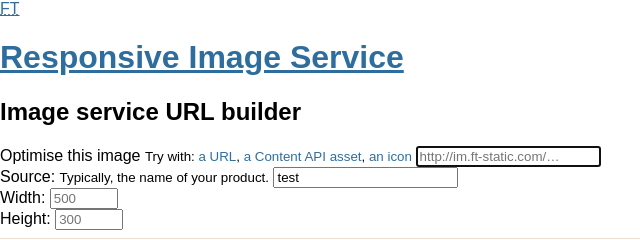
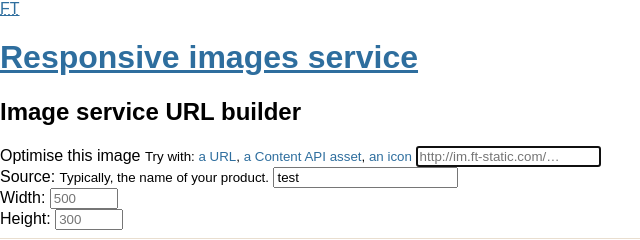
Before and after one commit to Financial-Times/responsive-image-proxy-helper, a plain HTML site: page index.html in a window 1280 px wide. Shown: the top 240 px of the page, 0-640 px from the left. Drawn offline with nearby package versions, Linux system fonts and the light colour scheme; some icons are missing.

Commit message:
Fix page title

```diff
--- a/index.html
+++ b/index.html
@@ -2,7 +2,7 @@
 <html ng-app="editImage">
 <head>
 	<meta charset="utf-8" />
-	<title>Responsive Image Service URI builder</title>
+	<title>Responsive images service URI builder</title>
 	<meta name="viewport" content="width=device-width, initial-scale=1.0" />
 
 	<style>
@@ -122,7 +122,7 @@
 				<div class="o-header__primary__left">
 					<a class="o-header__logo o-header__logo--ft" href="https://image.webservices.ft.com/">
 						<abbr title="Financial Times">FT</abbr>
-						<h1 class="o-header__title">Responsive Image Service</h1>
+						<h1 class="o-header__title">Responsive images service</h1>
 					</a>
 				</div>
 			</div>
```
